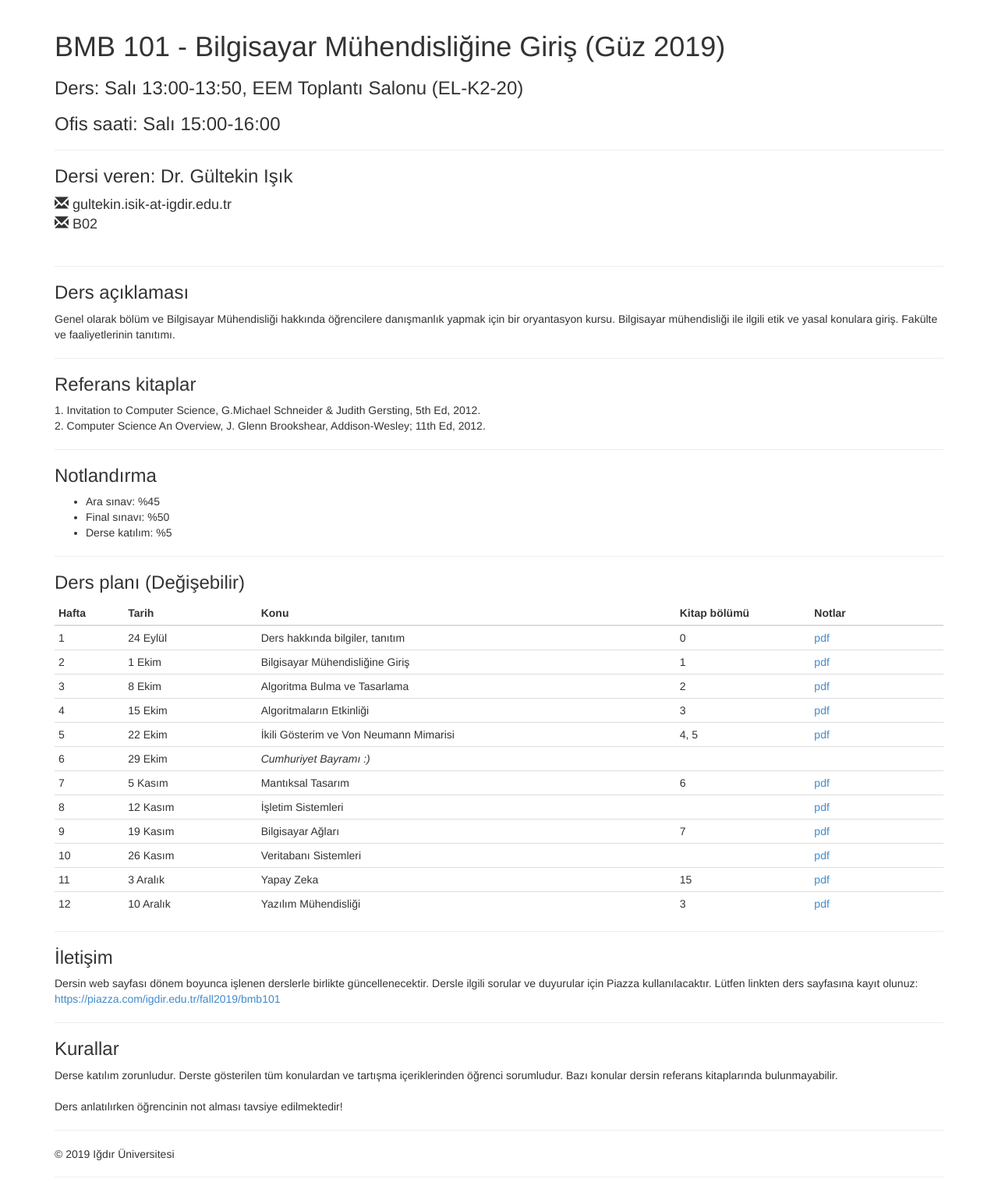
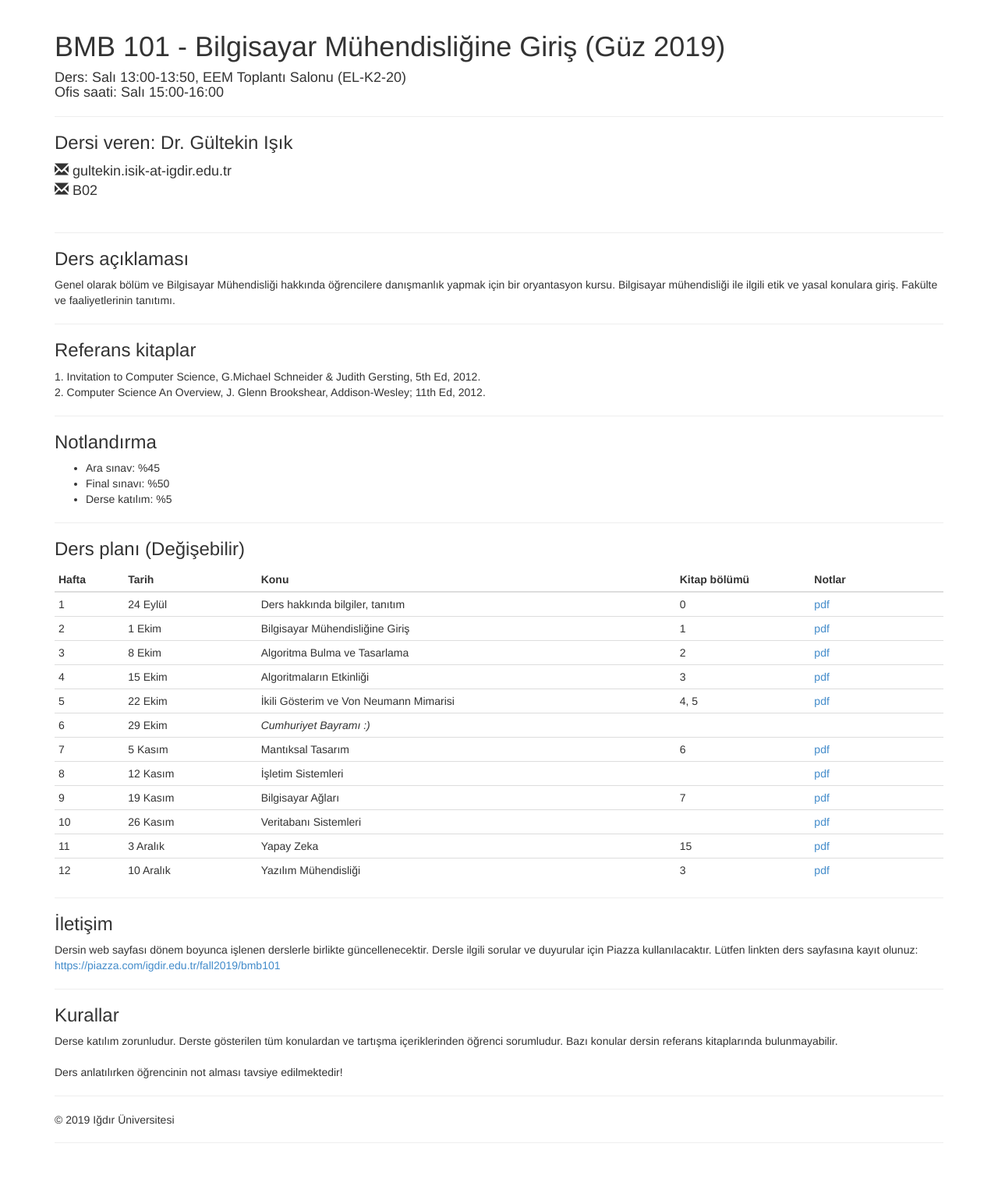
Before and after one commit to tekinonlayn/gi.github.io, a Jekyll site: the page teaching/courses/bmb101/index.html, which Jekyll copies as it is, in a window 1280 px wide. Shown: the whole page at 78% size. Built offline with Jekyll 4.4.1, drawn with Linux system fonts in a browser that asks for light colours; nearby versions of some CDN libraries; library files that are not in the unit come from our copies; after the commit the page ends 1486 px from its top, so only the background shows below that.

```diff
--- a/teaching/courses/bmb101/index.html
+++ b/teaching/courses/bmb101/index.html
@@ -24,8 +24,8 @@
   <div class="container">
   <div class="page-header">
     <h1>BMB 101 - Bilgisayar Mühendisliğine Giriş (Güz 2019)</h1>
-  	<h3>Ders: Salı 13:00-13:50, EEM Toplantı Salonu (EL-K2-20)<br></h3>
-	<h3>Ofis saati: Salı 15:00-16:00</h3>
+  	<h4>Ders: Salı 13:00-13:50, EEM Toplantı Salonu (EL-K2-20)<br>
+	Ofis saati: Salı 15:00-16:00</h4>
 
    	<hr>
 
```
